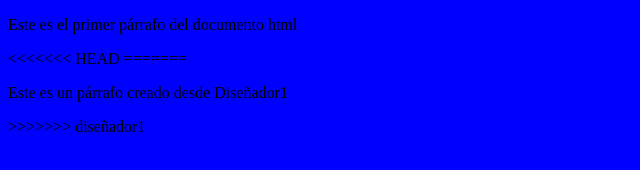
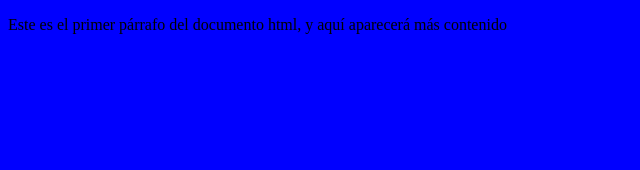
Before and after one commit to ivanroscuenca/PROYECTO-B, a plain HTML site: page index.html in a window 1280 px wide. Shown: the whole page, without its empty margins (0-640 px from the left). Drawn offline with Linux system fonts and the light colour scheme.

Commit message:
Modificando parrafo1 desde diseñador2

```diff
--- a/index.html
+++ b/index.html
@@ -13,12 +13,12 @@
 </head>
 
 <body>
-    <p>Este es el primer párrafo del documento html</p>
-<<<<<<< HEAD
-=======
+    <p>Este es el primer párrafo del documento html, y aquí aparecerá más contenido</p>
 
-    <p>Este es un párrafo creado desde Diseñador1</p>
->>>>>>> diseñador1
+
+
+
+
 </body>
 
 </html>
```
